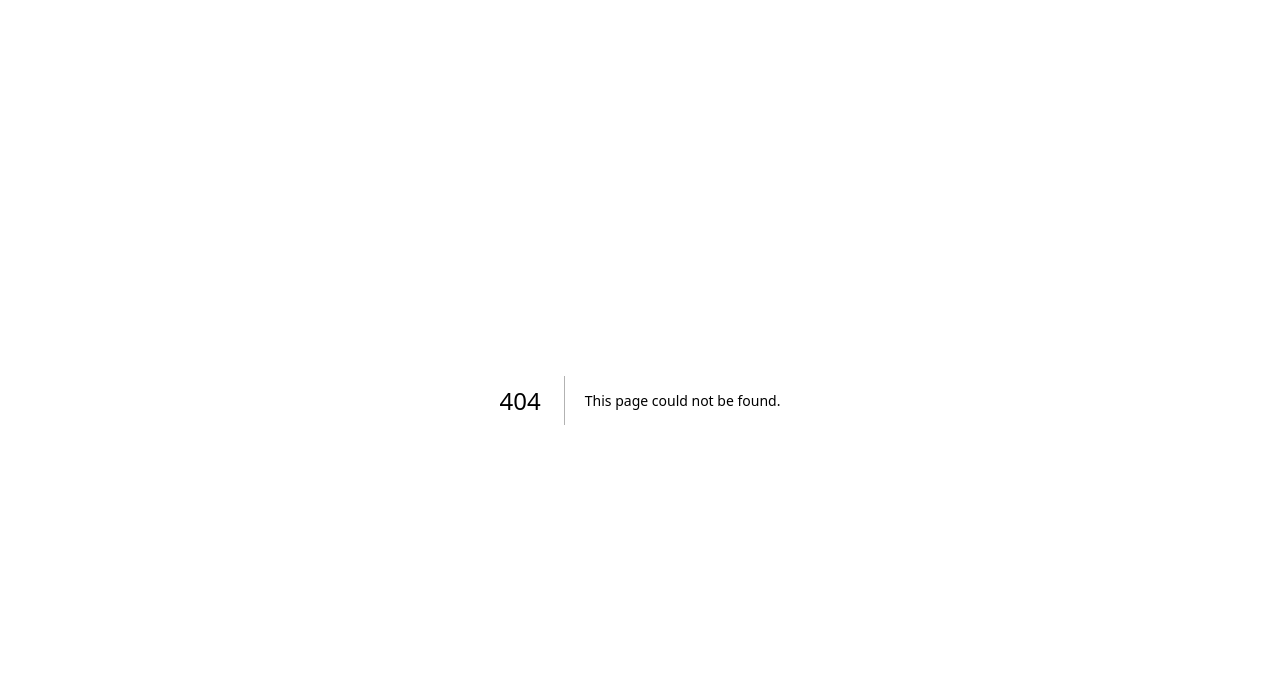
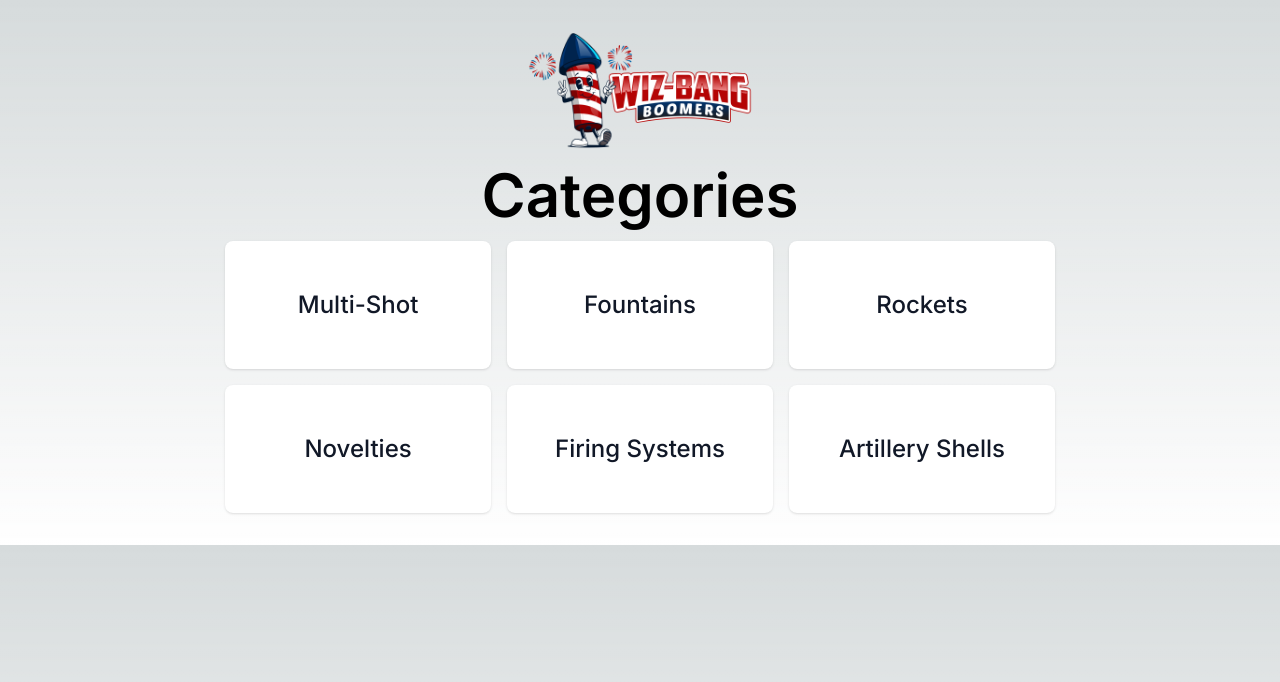
Before and after one commit to DJFriar/wiz-bang-videos, a Next.js app: page /signboard in a window 1280 px wide. Before the commit this address had no page. Shown: the top 682 px of the page. Built offline with nearby package versions, Linux system fonts and the light colour scheme.

Commit message:
signboard landing page is functional.

```diff
--- /dev/null
+++ b/src/app/group/[group]/data.tsx
@@ -0,0 +1,35 @@
+export const categories = [
+  { cat: 'AT', name: 'Assortments' },
+  { cat: 'BR', name: 'Bottle Rocket' },
+  { cat: 'CF', name: 'Confetti' },
+  { cat: 'FE', name: 'Fuses' },
+  { cat: 'FG', name: 'Fountains (1000g)' },
+  { cat: 'FN', name: 'Fountains' },
+  { cat: 'FR', name: 'Firecrackers' },
+  { cat: 'FS', name: 'Firing Systems' },
+  { cat: 'GM', name: 'Multi-Shot (500g)' },
+  { cat: 'ME', name: 'Missiles' },
+  { cat: 'MS', name: 'Multi-Shot (200g)' },
+  { cat: 'MX', name: 'Multi-Shot (350g)' },
+  { cat: 'NF', name: 'Novelties (Flying)' },
+  { cat: 'NV', name: 'Novelties (Ground)' },
+  { cat: 'PC', name: 'Parachutes' },
+  { cat: 'PK', name: 'Punks' },
+  { cat: 'RC', name: 'Roman Candles' },
+  { cat: 'RL', name: 'Artillery Shells' },
+  { cat: 'SK', name: 'Smoke Bombs' },
+  { cat: 'SM', name: 'Saturn Missiles' },
+  { cat: 'SN', name: 'Snappers' },
+  { cat: 'SP', name: 'Sparklers' },
+  { cat: 'SR', name: 'Stick Rockets' },
+  { cat: 'TB', name: 'Tubes & NOABs' },
+]
+
+export const groupings = [
+  { group: 'multi', name: 'Multi-Shot', categories: [ 'MS', 'MX', 'GM', 'TB' ]},
+  { group: 'fountain', name: 'Fountains', categories: [ 'FG', 'FN' ]},
+  { group: 'rocket', name: 'Rockets', categories: [ 'BR', 'ME', 'RC', 'SM', 'SR' ]},
+  { group: 'novelty', name: 'Novelties', categories: [ 'CF', 'FR', 'NF', 'NV', 'PC', 'SK', 'SN', 'SP'  ]},
+  { group: 'systems', name: 'Firing Systems', categories: [ 'FS', 'FE' ]},
+  { group: 'artillery', name: 'Artillery Shells', categories: [ 'RL' ]},
+]
--- /dev/null
+++ b/src/app/group/[group]/page.tsx
@@ -0,0 +1,24 @@
+'use client'
+import React from "react";
+
+import { groupings } from "./data";
+
+export default function Group({ params }: { params: {group: string} }) {
+  const groupName = params.group;
+  const groupObj = groupings.find((obj) => obj.group === groupName);
+  console.log(` I found group ${JSON.stringify(groupObj)}`);
+
+  return (
+    <main className="flex flex-col items-center justify-between py-12">
+      <div className="text-4xl pb-2">
+        {groupObj?.name}
+      </div>
+      <div>
+        Fireworks grid goes here.
+      </div>
+      <div>
+        Footer goes here.
+      </div>
+    </main>
+  )
+}
--- /dev/null
+++ b/src/app/signboard/page.tsx
@@ -0,0 +1,24 @@
+import Link from "next/link";
+import Image from "next/image";
+import { groupings } from "../group/[group]/data";
+
+export default function signboard() {
+
+  return (
+    <main className="flex flex-col items-center justify-between py-10 lg:py-8">
+      <Image src="/WizBangHeader.png" alt="Wiz Bang Boomers header logo." width={350} height={350} />
+      <h1 className="font-semibold text-4xl md:text-5xl lg:text-6xl my-4">Categories</h1>
+      <div className="grid grid-cols-2 gap-4 md:grid-cols-3">
+        {groupings.map((group) => (
+          <li key={group.name} className="col-span-1 flex flex-col divide-y divide-gray-200 rounded-lg bg-white text-center shadow">
+            <Link href={`/group/${group.group}`}>
+              <div className="flex flex-1 flex-col p-8 md:p-10 lg:p-12">
+                <h3 className=" text-lg md:text-2xl font-medium text-gray-900">{group.name}</h3>
+              </div>
+            </Link>
+          </li>
+        ))}
+      </div>
+    </main>
+  )
+}
```
